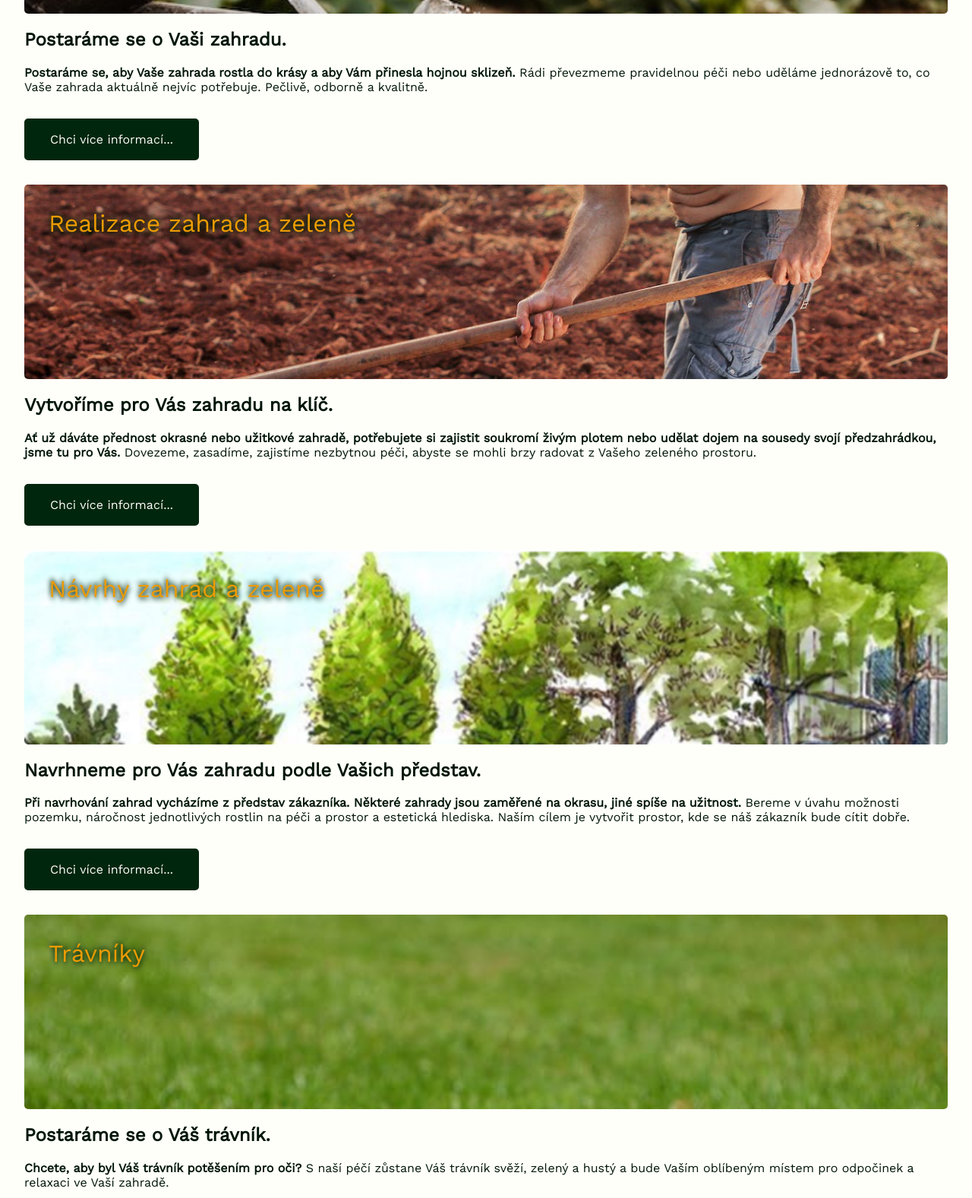
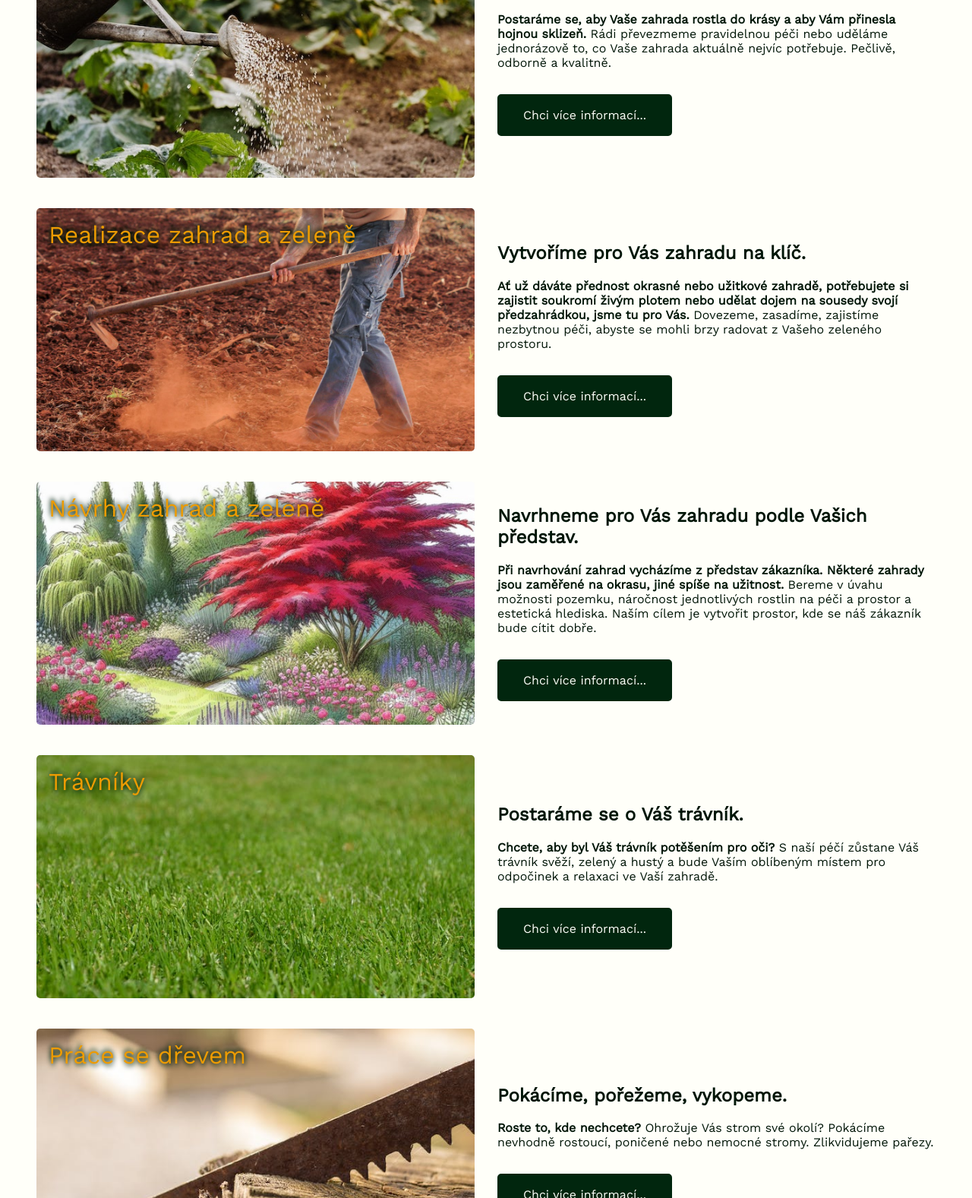
Before and after one commit to martinacac/PROJEKT-Zaverecny, an Eleventy site: page index.html in a window 1280 px wide. Shown: the part 763-2340 px from the top of the page at 76% size. Built offline with nearby package versions, Linux system fonts and the light colour scheme; Eleventy itself is replaced by a stand-in of ours; files that its build step writes are made by us from their sources; a web font is replaced by a local one.

Commit message:
uvod-flex

```diff
--- a/css/style.css
+++ b/css/style.css
@@ -16,20 +16,21 @@ body {
     color: var(--cl-darktext);
     margin: 0;
     padding: 0;
+    /* max-width: 1600px; */
 }
 
 .header {
     background-image: url(../images/hero.jpg);
     background-size: cover;
-    min-height: 20em;
-    padding: 2em;
+    min-height: 28rem;
+    padding: 2rem;
     margin: 0;
 }
 
 .header__text {
     color: var(--cl-label);
     text-shadow: 1px 3px 6px rgba(1, 38, 14, 0.9), -1px -3px 6px rgba(1, 38, 14, 0.9);
-    font-size: 2.5em; /* pro PC zvětšit na 4em */
+    font-size: 4rem; /* pro PC zvětšit na 4rem */
 }
 
 .header__text--sklonene {
@@ -38,7 +39,7 @@ body {
 }
 
 .main {
-    padding: 2em;
+    padding: 2rem;
 }
 
 .tucne {
@@ -46,14 +47,14 @@ body {
 }
 
 .button {
-    padding: 1em 2em;
-    margin-top: 1em;
+    padding: 1rem 2rem;
+    margin-top: 1rem;
     border: 2px solid var(--cl-darkprimary);
     border-radius: 5px;
     background-color: var(--cl-darkprimary);
     color: var(--cl-bg);
     font-family: 'Work Sans', sans-serif;
-    font-size: 1em;
+    font-size: 1rem;
 }
 
 .button:hover {
@@ -61,15 +62,19 @@ body {
     color: var(--cl-label)
 }
 
+.wrapper {
+    margin: 1.5rem 0;
+}
+
 .sluzby,
 .grid__sluzby {
     color: var(--cl-label);
     text-shadow: 1px 3px 6px rgba(1, 38, 14, 0.9), -1px -3px 6px rgba(1, 38, 14, 0.9);
-    font-size: 2em;
+    font-size: 2rem;
     background-size: cover;
-    min-height: 8em;
-    margin-top: 1em;
-    padding: 1em;
+    min-height: 20rem;
+    margin-top: 1rem;
+    padding: 1rem;
     border-radius: 5px;
 }
 
@@ -82,7 +87,7 @@ body {
 }
 
 .sluzby--navrhy {
-    background-image: url(../images/sketch2.png)
+    background-image: url(../images/sketch.jpeg)
 }
 
 .sluzby--travniky {
@@ -101,7 +106,7 @@ body {
 .sluzba {
     background-color: var(--cl-darkprimary);
     color: var(--cl-bg);
-    padding: 2em;
+    padding: 2rem;
 }
 
 .sluzba {
@@ -129,7 +134,7 @@ body {
     background-color: var(--cl-darktext);
     color: #FFFFF9;
     text-align: center;
-    padding: 2em;
+    padding: 2rem;
 }
 
 /* ↓↓↓ styly pro formulář ↓↓↓ */
@@ -140,7 +145,7 @@ body {
 .form {
 	width: 100%;
 	max-width: 400px;
-    padding: 2em;
+    padding: 2rem;
 }
 .form-field {
 	margin-bottom: 10px;
@@ -272,7 +277,7 @@ body {
 
 /* ↓↓↓ styly pro navrhy ↓↓↓ */
 .grid__sluzby--plan {
-    background-image: url(../images/sketch2.png); /* update */
+    background-image: url(../images/sketch.jpeg);
 }
 
 .grid__sluzby--vhodnost {
@@ -291,3 +296,28 @@ body {
         gap: 20px;
     }
 }
+
+@media screen and (min-width: 1000px) {
+    .main {
+        padding: 3rem;
+    }
+
+    .wrapper {
+        display: flex;
+        gap: 30px;
+    }
+
+    .wrapper__item {
+        flex-basis: 50%;
+    }
+
+    .wrapper__item--center {
+        display: flex;
+        flex-direction: column;
+        justify-content: center;
+    }
+
+    .sluzby__text {
+        margin-top: 1rem;
+    }
+}
--- a/index.html
+++ b/index.html
@@ -30,57 +30,99 @@
 
     <!-- sekce SLUŽBY -->
         <!-- sekce údržba  -->
+        <div class="wrapper">
+            <div class="wrapper__item">
                 <div class="sluzby sluzby--udrzba">Údržba zahrad a zeleně</div>
+            </div>
+            <div class="wrapper__item wrapper__item--center">
+                <div>
                     <h2 class="sluzby__text">Postaráme se o Vaši zahradu.</h2>
                     <p><span class="tucne">Postaráme se, aby Vaše zahrada rostla do krásy a aby Vám přinesla hojnou sklizeň.</span> Rádi převezmeme pravidelnou péči nebo uděláme jednorázově to, co Vaše zahrada aktuálně nejvíc potřebuje. Pečlivě, odborně a kvalitně.</p>
-
+                </div>
                 <div class="buttons">
                     <div class="button">Chci více informací...</div>
                 </div>
+            </div>
+        </div>
 
         <!-- sekce realizace  -->
+        <div class="wrapper">
+            <div class="wrapper__item">
                 <div class="sluzby sluzby--realizace">Realizace zahrad a zeleně</div>
+            </div>
+            <div class="wrapper__item wrapper__item--center">
+                <div>
                     <h2 class="sluzby__text">Vytvoříme pro Vás zahradu na klíč.</h2>
                     <p><span class="tucne">Ať už dáváte přednost okrasné nebo užitkové zahradě, potřebujete si zajistit soukromí živým plotem nebo udělat dojem na sousedy svojí předzahrádkou, jsme tu pro Vás.</span> Dovezeme, zasadíme, zajistíme nezbytnou péči, abyste se mohli brzy radovat z Vašeho zeleného prostoru.</p>
-
+                </div>
                 <div class="buttons">
                     <div class="button">Chci více informací...</div>
                 </div>
+            </div>
+        </div>
 
         <!-- sekce návrhy -->
+        <div class="wrapper">
+            <div class="wrapper__item">
                 <div class="sluzby sluzby--navrhy">Návrhy zahrad a zeleně</div>
+            </div>
+            <div class="wrapper__item wrapper__item--center">
+                <div>
                     <h2 class="sluzby__text">Navrhneme pro Vás zahradu podle Vašich představ.</h2>
                     <p><span class="tucne">Při navrhování zahrad vycházíme z představ zákazníka. Některé zahrady jsou zaměřené na okrasu, jiné spíše na užitnost.</span> Bereme v úvahu možnosti pozemku, náročnost jednotlivých rostlin na péči a prostor a estetická hlediska. Naším cílem je vytvořit prostor, kde se náš zákazník bude cítit dobře.</p>
-
+                </div>
                 <div class="buttons">
                     <div class="button">Chci více informací...</div>
                 </div>
+            </div>
+        </div>
 
         <!-- sekce trávníky -->
+        <div class="wrapper">
+            <div class="wrapper__item">
                 <div class="sluzby sluzby--travniky">Trávníky</div>
+            </div>
+            <div class="wrapper__item wrapper__item--center">
+                <div>
                     <h2 class="sluzby__text">Postaráme se o Váš trávník.</h2>
                     <p><span class="tucne">Chcete, aby byl Váš trávník potěšením pro oči?</span> S naší péčí zůstane Váš trávník svěží, zelený a hustý a bude Vaším oblíbeným místem pro odpočinek a relaxaci ve Vaší zahradě.</p>
-
+                </div>
                 <div class="buttons">
                     <div class="button">Chci více informací...</div>
                 </div>
+            </div>
+        </div>
 
         <!-- sekce práce se dřevem -->
+        <div class="wrapper">
+            <div class="wrapper__item">
                 <div class="sluzby sluzby--drevo">Práce se dřevem</div>
+            </div>
+            <div class="wrapper__item wrapper__item--center">
+                <div>
                     <h2 class="sluzby__text">Pokácíme, pořežeme, vykopeme.</h2>
                     <p><span class="tucne">Roste to, kde nechcete?</span> Ohrožuje Vás strom své okolí? Pokácíme nevhodně rostoucí, poničené nebo nemocné stromy. Zlikvidujeme pařezy.</p>
-
+                </div>
                 <div class="buttons">
                     <div class="button">Chci více informací...</div>
                 </div>
+            </div>
+        </div>
 
         <!-- sekce likvidace biodpadu -->
+        <div class="wrapper">
+            <div class="wrapper__item">
                 <div class="sluzby sluzby--odpad">Likvidace biodpadu</div>
+            </div>
+            <div class="wrapper__item wrapper__item--center">
+                <div>
                     <h2 class="sluzby__text">Kam s ním?</h2>
                     <p><span class="tucne">Postaráme se o veškerý nepotřebný bioodpad jako jsou větve, tráva, listí, zbytky rostlin nebo hlína.</span> Shrabeme, uklidíme, odvezeme. Ať nic nepřekáží a nenarušuje vzhled Vaší zahrady. Nebo naopak potřebujete něco přivézt?</p>
-
+                </div>
                 <div class="buttons">
                     <div class="button">Chci více informací...</div>
+                </div>
+            </div>
         </div>
 
             <!-- sekce reference -->
```
Also changed, not shown: images/sketch.jpeg (added), images/sketch2.png (deleted). Lines whose indentation alone changed are shown as unchanged.
